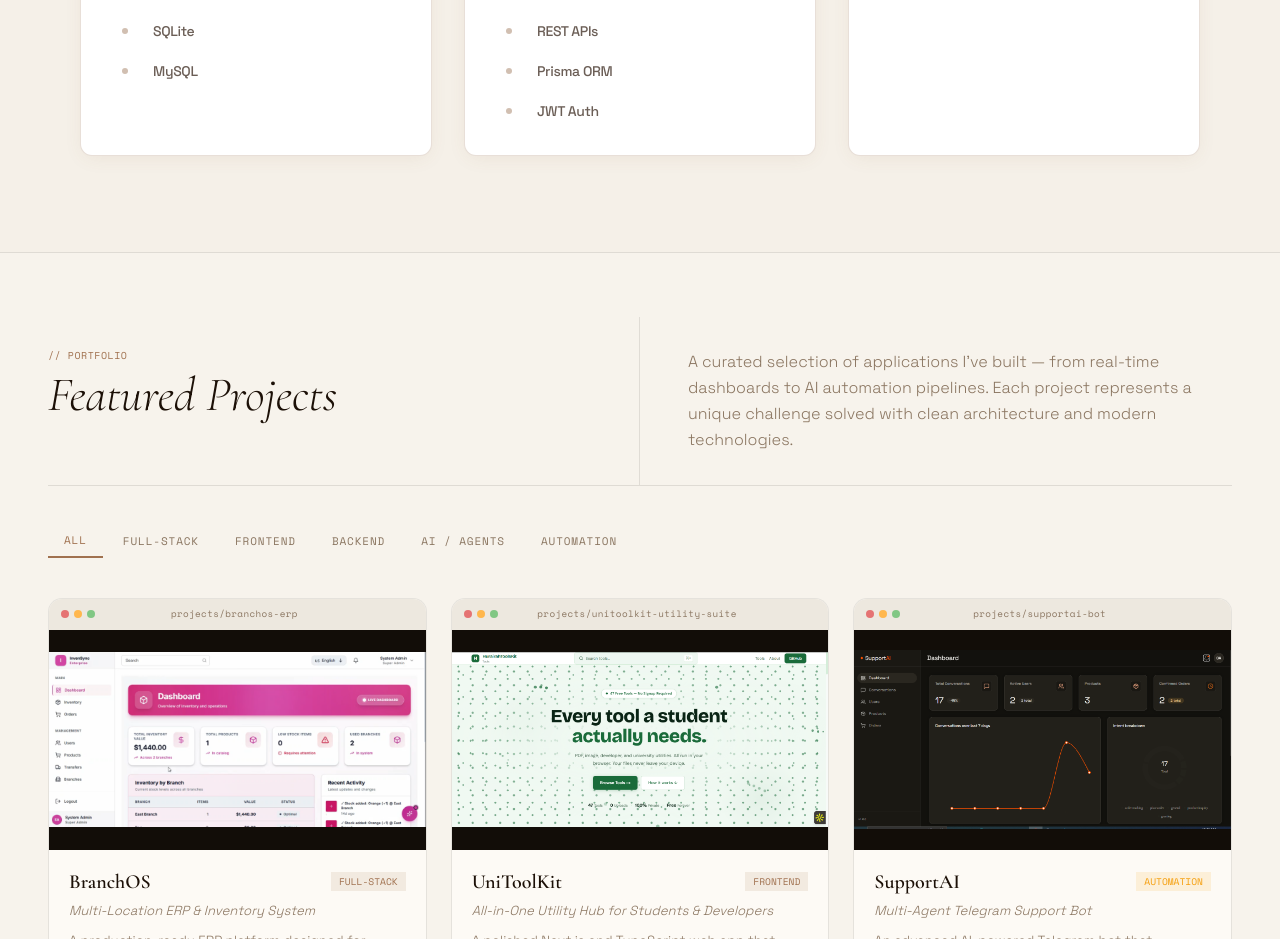
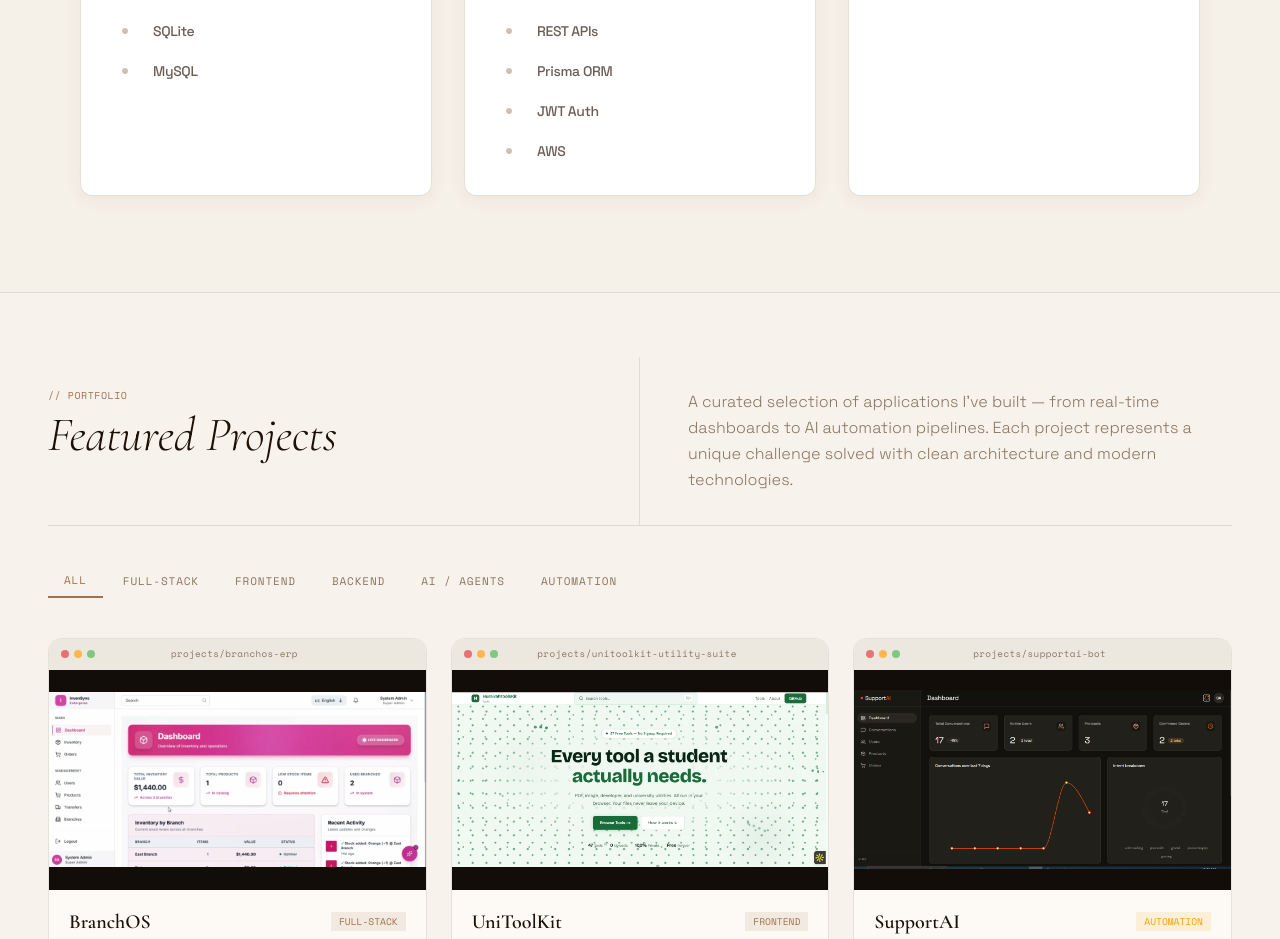
Before and after one commit to ITZ-HURAIRAH18/DevHurairah, a React (Vite) app in the folder portfolio-js/: page / in a window 1280 px wide. Shown: the part 1760-2699 px from the top of the page. Built offline with nearby package versions, Linux system fonts and the light colour scheme.

Commit message:
Add AWS Skill

```diff
--- a/portfolio-js/src/pages/Skills.jsx
+++ b/portfolio-js/src/pages/Skills.jsx
@@ -63,6 +63,7 @@ const Skills = () => {
         { name: "REST APIs", icon: "chrome" },
         { name: "Prisma ORM", icon: "prisma" },
         { name: "JWT Auth", icon: "auth0" },
+        { name: "AWS", icon: "aws" },
       ],
     },
     {
```
